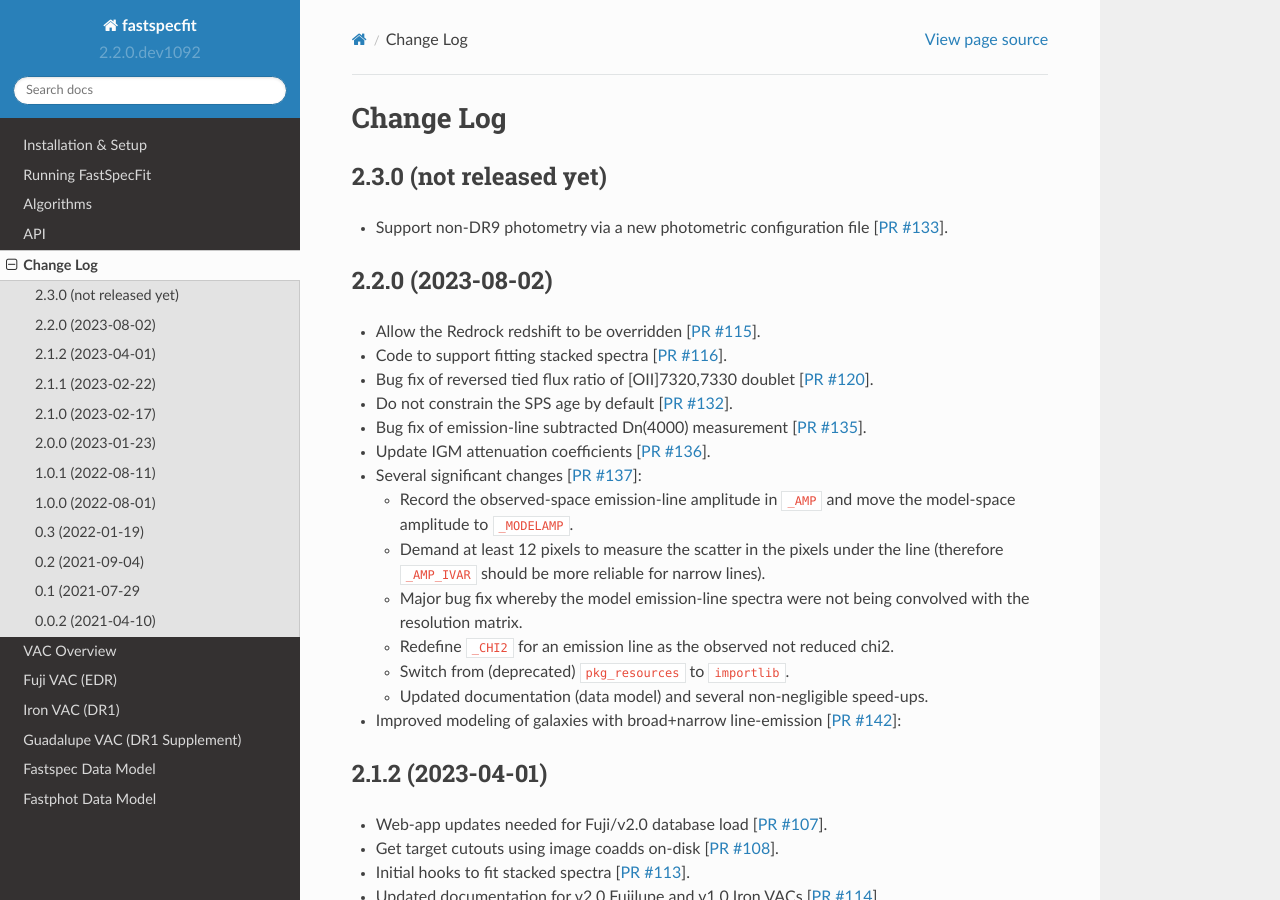
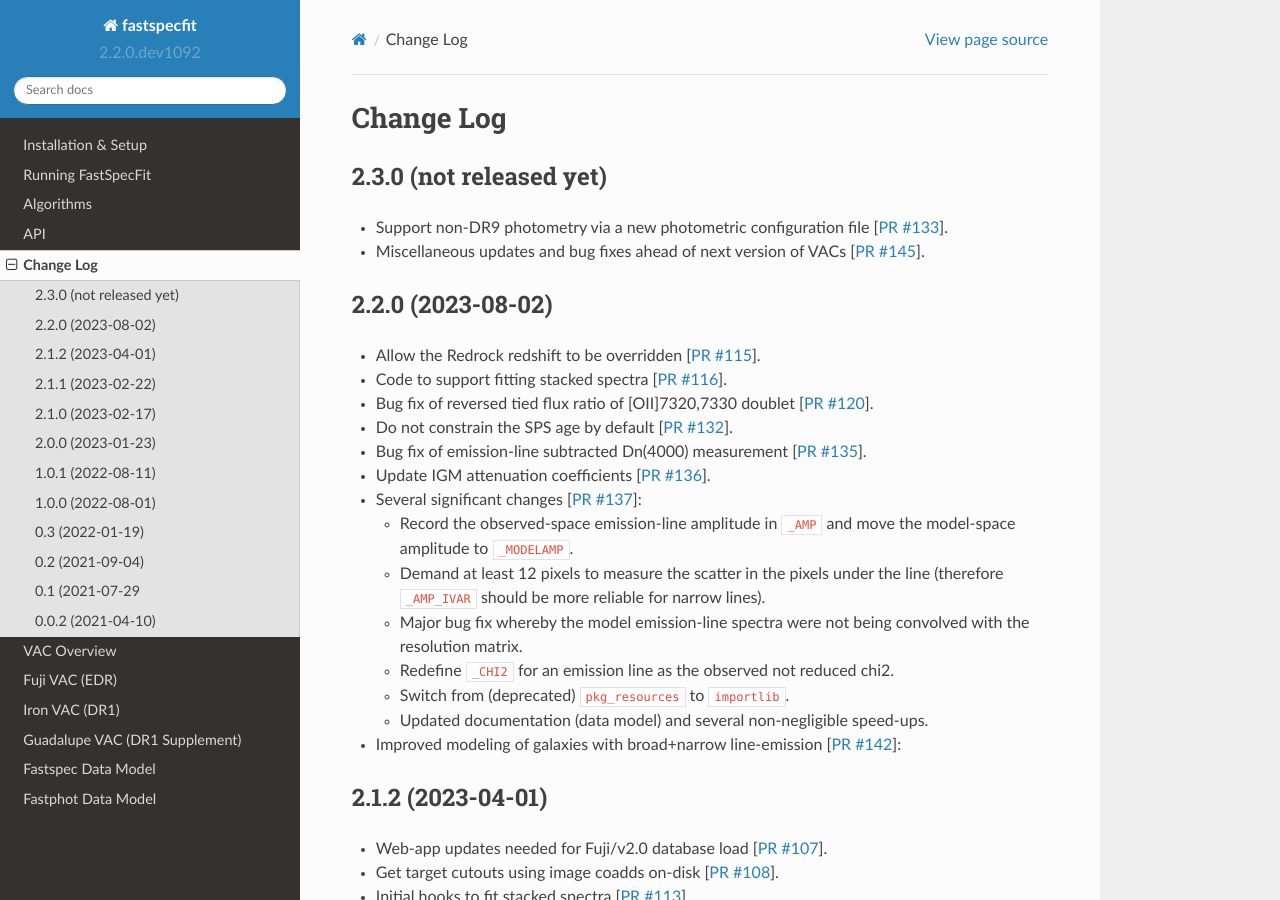
Before and after one commit to desihub/fastspecfit, a Sphinx documentation site: the page built from doc/changes.rst, in a window 1280 px wide and 900 px high. Built offline with Sphinx 7.4.7 and the Read the Docs theme 2.0.0, drawn with Linux system fonts in a browser that asks for light colours.

Commit message:
update change log [ci skip]

```diff
--- a/doc/changes.rst
+++ b/doc/changes.rst
@@ -6,8 +6,10 @@ Change Log
 ------------------------
 
 * Support non-DR9 photometry via a new photometric configuration file [`PR #133`_].
+* Miscellaneous updates and bug fixes ahead of next version of VACs [`PR #145`_].
 
 .. _`PR #133`: https://github.com/desihub/fastspecfit/pull/133
+.. _`PR #145`: https://github.com/desihub/fastspecfit/pull/145
 
 2.2.0 (2023-08-02)
 ------------------
```
Also changed, not shown: 1 other file.
